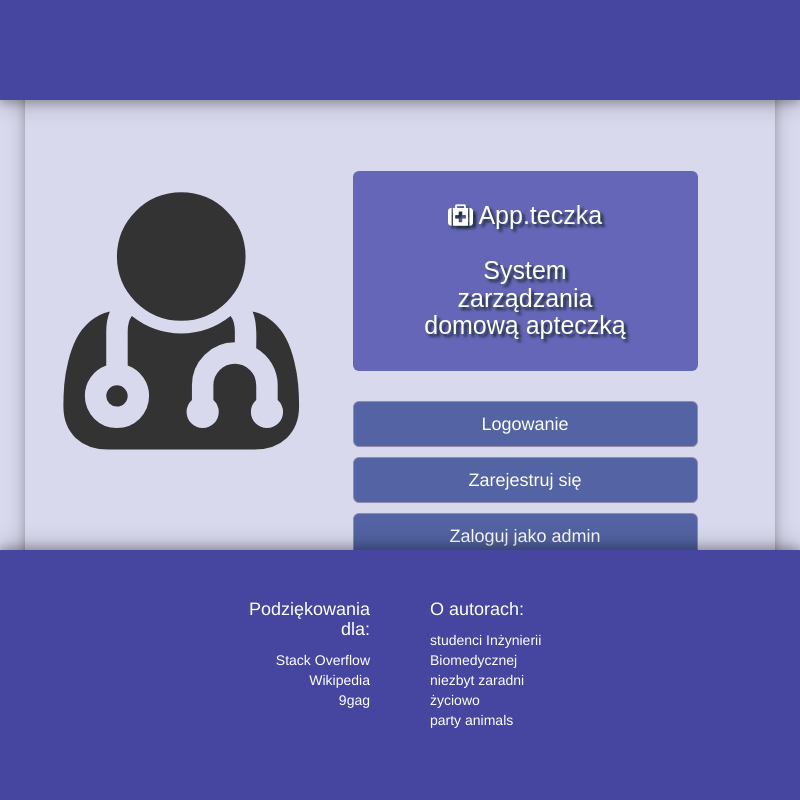
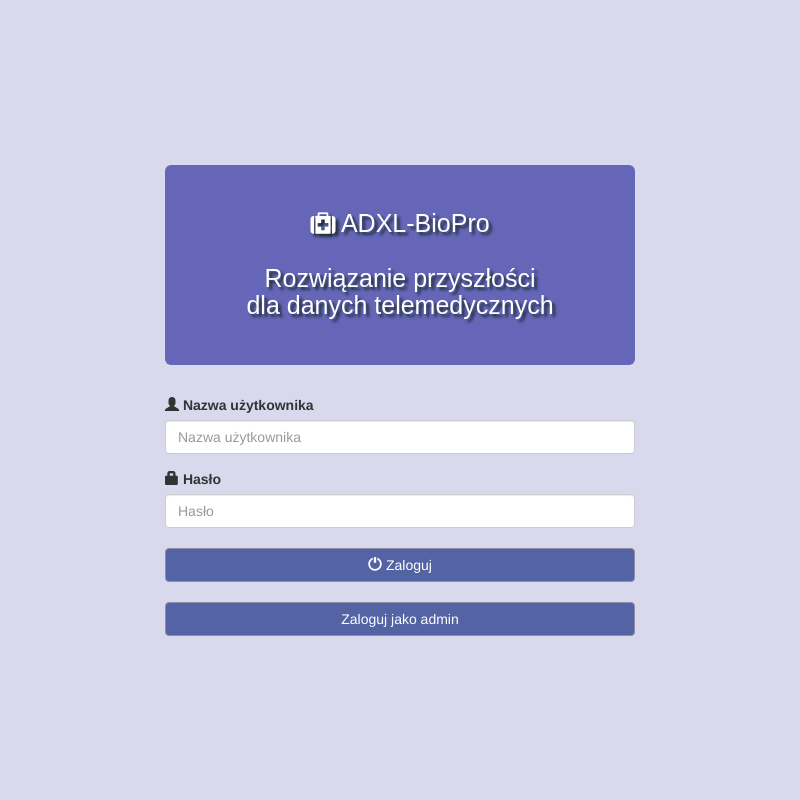
Before and after one commit to ishmur/Telemed-proj-app, an Electron app: page app/index.html in a window 800 px wide. Drawn offline with nearby package versions, Linux system fonts and the light colour scheme.

Commit message:
Index.html done

```diff
--- a/app/css/index.css
+++ b/app/css/index.css
@@ -5,53 +5,12 @@
 }
 
 #contentContainer {
-    position: relative;
-    top: -10px;
-	  padding-top: 150px;
-    padding-bottom: 200px;
-    border-radius: 10px;
-    box-shadow: 0 4px 8px 0 rgba(0, 0, 0, 0.2), 0 6px 20px 0 rgba(0, 0, 0, 0.19);
+	  padding-top: 0;
+    padding-bottom: 0;
     background-color: rgba(217,217,238,1);
 }
 
 .index-btn {
-    margin-top: 10px;
+    margin-top: 20px;
+    font-size: 14px;
 }
-
-.index-row-header {
-     position: fixed;
-     top: 0;
-     left: 0;
-     z-index: 1;
-     background-color: #4646a0;
-     height: 100px;
-     width: 100%;
-     box-shadow: 0 4px 8px 0 rgba(0, 0, 0, 0.2), 0 6px 20px 0 rgba(0, 0, 0, 0.19);
- }
-
-.index-row-footer {
-    position: fixed;
-    bottom: 0;
-    left: 0px;
-    z-index: 1;
-    background-color: #4646a0;
-    height: 250px;
-    width: 100%;
-    box-shadow: 0 -4px 8px 0 rgba(0, 0, 0, 0.2), 0 -6px 20px 0 rgba(0, 0, 0, 0.19);
-}
-
-.footer-div-right {
-    color: white;
-    text-align: right;
-}
-
-.footer-div-left {
-    color: white;
-    text-align: left;
-}
-
-ul {
-    list-style: none;
-    padding: 0;
-    margin: 0;
-}
--- a/app/index.html
+++ b/app/index.html
@@ -7,7 +7,6 @@
   <link rel="stylesheet" href="http://maxcdn.bootstrapcdn.com/bootstrap/3.3.6/css/bootstrap.min.css">
   <link rel="stylesheet" href="https://maxcdn.bootstrapcdn.com/font-awesome/4.5.0/css/font-awesome.min.css">
   <link rel="stylesheet" type="text/css" href="css/index.css">
-  <link rel="stylesheet" type="text/css" href="css/modal.css">
   <link rel="stylesheet" type="text/css" href="css/navigation.css">
 
 </head>
@@ -20,51 +19,23 @@
   bodyTag.className += "hiddenBody";
 </script>
 
-<div class="row">
-    <div class="container index-row-header hidden-xs">
-    </div>
-</div>
-
 <div class="container" >
 
 	<div class="row" id="contentContainer">
-
-		<div class="col-sm-5">
-			<div class="container-fluid inline-element-center">
-				<i class="fa fa-user-md" style="font-size:300px"></i>
-			</div>
-		</div>
-
-		<div class="col-sm-6">
-
-			<div class="container-fluid">
-				<div class="row">
+    <div clas="row">
+  		<div class="col-sm-8 col-sm-offset-2">
           <div class="container-fluid jumbotron inline-element-center">
             <h1 style="font-size:25px">
-							<i class="fa fa-medkit" ></i> App.teczka<br /><br />
-							System zarządzania <br />domową apteczką</h1>
+              <i class="fa fa-medkit" ></i> ADXL-BioPro<br /><br />
+              Rozwiązanie przyszłości <br />dla danych telemedycznych</h1>
           </div>
   		</div>
     </div>
 
+		<div class="col-sm-8 col-sm-offset-2">
+
 			<div class="row">
 				<div class="container-fluid">
-
-					<button type="button" class="btn btn-lg btn-block btn-col" id="btnLogin">Logowanie</button>
-
-					<!-- Modal -->
-					<div class="modal" role="dialog">
-						<div class="modal-dialog">
-
-							<!-- Modal content-->
-							<div class="modal-content">
-
-								<div class="modal-header">
-									<button type="button" class="close">&times;</button>
-									<h4 style="color:white;"><span class="glyphicon glyphicon-home"></span> Logowanie</h4>
-								</div>
-
-								<div class="modal-body">
           <form action="" method="POST">
             <div class="form-group">
               <label for="usrname"><span class="glyphicon glyphicon-user"></span> Nazwa użytkownika</label>
@@ -74,38 +45,15 @@
               <label for="psw"><span class="glyphicon glyphicon-lock"></span> Hasło</label>
               <input type="password" name="password" class="form-control" id="psw" placeholder="Hasło">
             </div>
-										<div class="checkbox">
-											<label><input type="checkbox" name="remember" value="" checked>Zapamiętaj mnie</label>
-										</div>
-										<button type="submit" class="btn btn-col btn-block"><span class="glyphicon glyphicon-off"></span> Zaloguj</button>
+            <button type="submit" class="btn btn-col btn-block index-btn"><span class="glyphicon glyphicon-off"></span> Zaloguj</button>
           </form>
-								</div>
-
-								<div class="modal-footer">
-									<button type="button" class="btn btn-default btn-default pull-left" id="modalCancelBtn">
-										<span class="glyphicon glyphicon-remove"></span> Cofnij
-									</button>
-									<p><a href="#">Zapomniałem hasła</a></p>
-								</div>
-
-							</div>
-						</div>
-					</div>
-				</div>
-			</div>
-
-			<div class="row">
-				<div class="container-fluid">
-					<a href="#">
-						<button type="button" class="btn btn-lg btn-block btn-col index-btn">Zarejestruj się</button>
-					</a>
 				</div>
 			</div>
 
 			<div class="row">
 				<div class="container-fluid">
 					<!-- This button is temporary until login functionality has been implemented -->
-						<button type="submit" class="btn btn-lg btn-block btn-col index-btn" id="btnHome">Zaloguj jako admin</button>
+						<button type="submit" class="btn btn-col btn-block index-btn" id="btnHome">Zaloguj jako admin</button>
 				</div>
 			</div>
 
@@ -116,33 +64,5 @@
 
 <script src="js/index.js"></script>
 
-<script src="js/index_contentCentering.js"></script>
-
-<div class="row">
-    <div class="container index-row-footer hidden-xs">
-        <br/><br/>
-        <div class="container col-sm-6">
-            <div class="container col-sm-6 col-sm-offset-6 footer-div-right">
-                <h4>Podziękowania dla:</h4>
-                <ul>
-                    <li>Stack Overflow</li>
-                    <li>Wikipedia</li>
-                    <li>9gag</li>
-                </ul>
-            </div>
-        </div>
-        <div class="container col-sm-6">
-            <div class="container col-sm-6 footer-div-left">
-                <h4>O autorach:</h4>
-                <ul>
-                    <li>studenci Inżynierii Biomedycznej</li>
-                    <li>niezbyt zaradni życiowo</li>
-                    <li>party animals</li>
-                </ul>
-            </div>
-        </div>
-    </div>
-</div>
-
 </body>
 </html>
--- a/app/js/index.js
+++ b/app/js/index.js
@@ -5,41 +5,21 @@ const ipcRenderer = require('electron').ipcRenderer;
 
 var btnLogin = document.getElementById("btnLogin");
 var btnHome = document.getElementById("btnHome");
-var btnCancelLogin = document.getElementById("modalCancelBtn");
-var modalDiv = document.getElementsByClassName("modal")[0];
-var modalDialog = document.getElementsByClassName("modal-dialog")[0];
-var modalClose = document.getElementsByClassName("close")[0];
+var contentContainer = document.getElementById("contentContainer");
 
 function vertCenter(obj,objProperty) {
-	obj.style[objProperty] = (window.innerHeight - obj.clientHeight)/2 + "px";
+    obj.style[objProperty] = (window.innerHeight - obj.clientHeight)/2 + "px";
 }
 
 window.addEventListener("resize", function() {
-	vertCenter(modalDialog, 'margin-top');
-})
+    vertCenter(contentContainer, 'margin-top');
+    vertCenter(contentContainer, 'margin-bottom');
+});
 
-btnLogin.onclick = function() {
-    modalDiv.style.display = "block";
-    vertCenter(modalDialog, 'margin-top');
-}
-
-modalClose.onclick = function() {
-    modalDiv.style.display = "none";
-}
-
-btnCancelLogin.onclick = function() {
-    modalDiv.style.display = "none";
-}
-
-window.onclick = function(event) {
-	// Hide modal when clicked outside
-    if (event.target == modalDiv) {
-        modalDiv.style.display = "none";
-    }
-}
+vertCenter(contentContainer, 'margin-top');
+vertCenter(contentContainer, 'margin-bottom');
 
 window.onload = function() {
-  vertCenter(modalDialog, 'margin-top');
   setTimeout(function() {
     funLib.fadeIn(bodyTag, true);
   }, funLib.fadeInDelay);
--- a/app/js/index_contentCentering.js
+++ /dev/null
@@ -1,13 +0,0 @@
-'use strict';
-
-var contentContainer = document.getElementById("contentContainer");
-
-function vertCenter(obj,objProperty) {
-    obj.style[objProperty] = (window.innerHeight - obj.clientHeight)/2 + "px";
-}
-
-window.addEventListener("resize", function() {
-    vertCenter(contentContainer, 'margin-top');
-});
-
-vertCenter(contentContainer, 'margin-top');
--- a/main.js
+++ b/main.js
@@ -11,8 +11,8 @@ app.on('ready', function() {
   mainWindow = new BrowserWindow({
     width: 800,
     height: 600,
-    minWidth: 500,
-    minHeight: 500
+    minWidth: 480,
+    minHeight: 640
   });
 
   mainWindow.loadURL('file://' + __dirname + '/app/index.html');
```
Also changed, not shown: fading.js (deleted, +0 -36 lines). Lines whose indentation alone changed are shown as unchanged.
